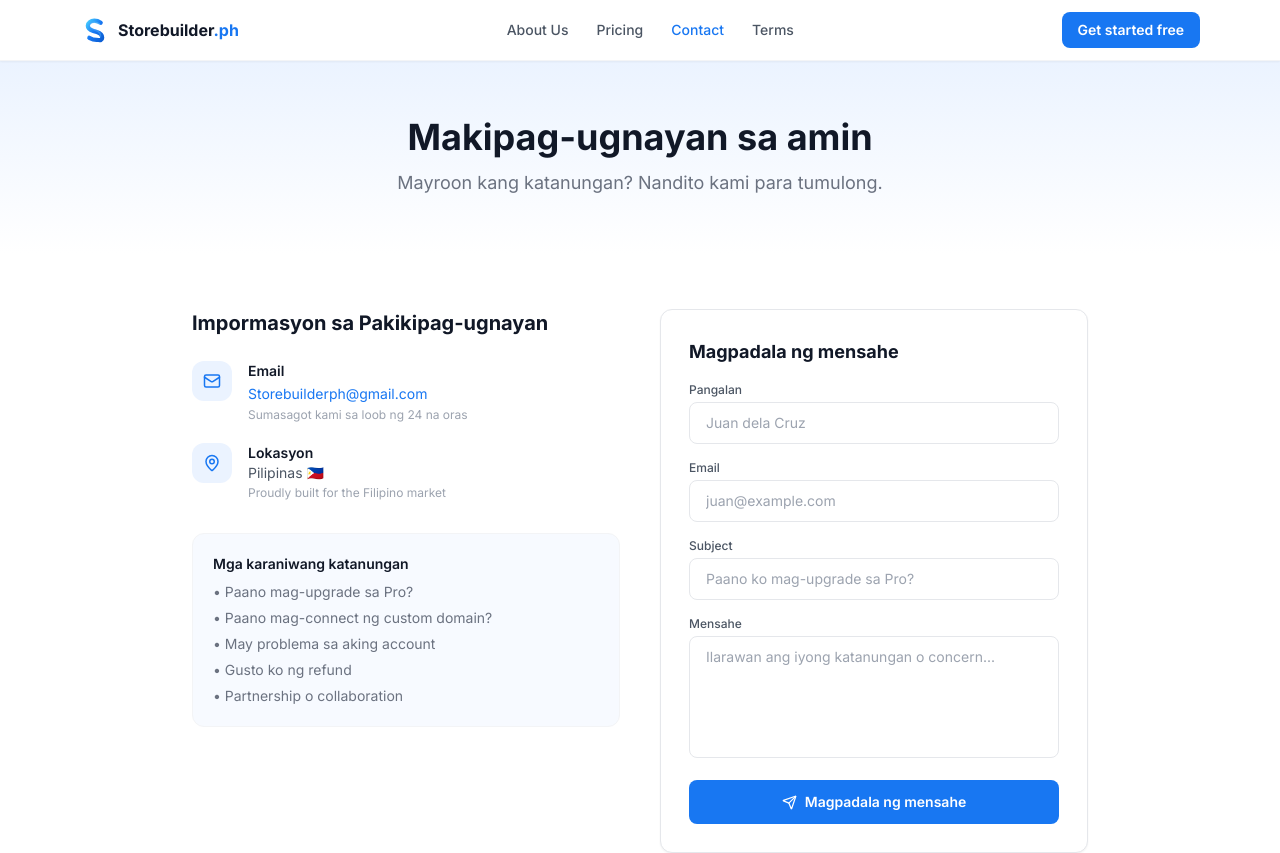
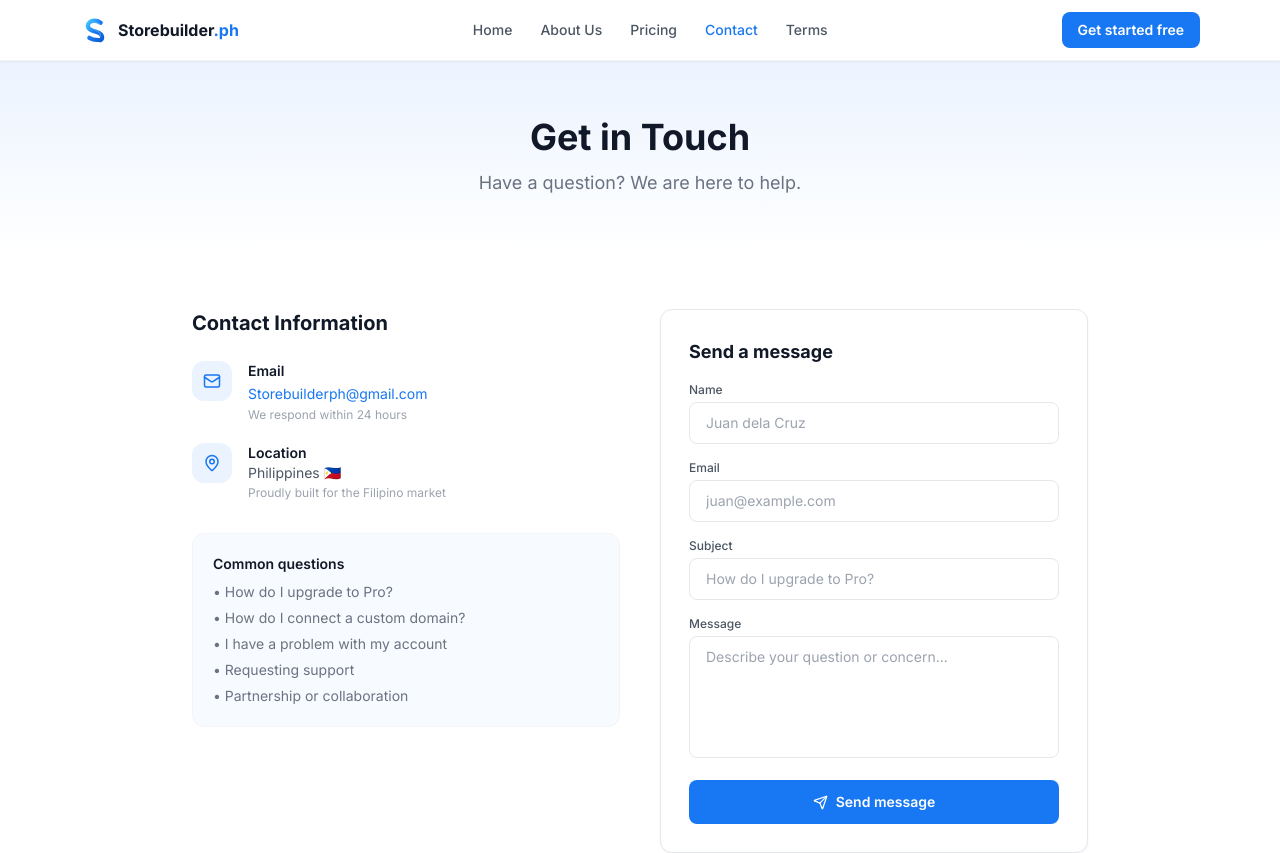
Before and after one commit to markzkieshulala-coder/Storebuilder.ph, a Next.js app: page /contact in a window 1280 px wide. Shown: the top 853 px of the page. Built offline with nearby package versions, Linux system fonts and the light colour scheme.

Commit message:
Update app/contact/page.tsx: Phase 10 changes

```diff
--- a/app/contact/page.tsx
+++ b/app/contact/page.tsx
@@ -33,6 +33,7 @@ export default function ContactPage() {
             <span className="font-bold text-gray-900">Storebuilder<span style={{ color: BLUE }}>.ph</span></span>
           </Link>
           <div className="hidden md:flex items-center gap-7 text-sm font-medium text-gray-600">
+            <Link href="/" className="hover:text-blue-600 transition-colors">Home</Link>
             <Link href="/about" className="hover:text-blue-600 transition-colors">About Us</Link>
             <Link href="/upgrade" className="hover:text-blue-600 transition-colors">Pricing</Link>
             <Link href="/contact" className="transition-colors" style={{ color: BLUE }}>Contact</Link>
@@ -47,8 +48,8 @@ export default function ContactPage() {
       {/* Hero */}
       <section className="py-14 px-4 text-center" style={{ background: "linear-gradient(180deg, #EBF3FF 0%, #fff 100%)" }}>
         <div className="max-w-2xl mx-auto">
-          <h1 className="text-4xl font-bold text-gray-900 mb-3">Makipag-ugnayan sa amin</h1>
-          <p className="text-gray-500 text-lg">Mayroon kang katanungan? Nandito kami para tumulong.</p>
+          <h1 className="text-4xl font-bold text-gray-900 mb-3">Get in Touch</h1>
+          <p className="text-gray-500 text-lg">Have a question? We are here to help.</p>
         </div>
       </section>
 
@@ -56,7 +57,7 @@ export default function ContactPage() {
         <div className="max-w-4xl mx-auto grid md:grid-cols-2 gap-10">
           {/* Info */}
           <div>
-            <h2 className="text-xl font-bold text-gray-900 mb-6">Impormasyon sa Pakikipag-ugnayan</h2>
+            <h2 className="text-xl font-bold text-gray-900 mb-6">Contact Information</h2>
             <div className="space-y-5">
               <div className="flex items-start gap-4">
                 <div className="w-10 h-10 rounded-xl flex items-center justify-center shrink-0" style={{ background: "#EBF3FF" }}>
@@ -67,7 +68,7 @@ export default function ContactPage() {
                   <a href="mailto:Storebuilderph@gmail.com" className="text-sm hover:underline" style={{ color: BLUE }}>
                     Storebuilderph@gmail.com
                   </a>
-                  <p className="text-xs text-gray-400 mt-0.5">Sumasagot kami sa loob ng 24 na oras</p>
+                  <p className="text-xs text-gray-400 mt-0.5">We respond within 24 hours</p>
                 </div>
               </div>
               <div className="flex items-start gap-4">
@@ -75,21 +76,21 @@ export default function ContactPage() {
                   <MapPin size={18} style={{ color: BLUE }} />
                 </div>
                 <div>
-                  <p className="font-semibold text-gray-900 text-sm">Lokasyon</p>
-                  <p className="text-sm text-gray-600">Pilipinas 🇵🇭</p>
+                  <p className="font-semibold text-gray-900 text-sm">Location</p>
+                  <p className="text-sm text-gray-600">Philippines 🇵🇭</p>
                   <p className="text-xs text-gray-400 mt-0.5">Proudly built for the Filipino market</p>
                 </div>
               </div>
             </div>
 
             <div className="mt-8 p-5 rounded-xl border border-gray-100" style={{ background: "#F7FAFF" }}>
-              <p className="font-semibold text-gray-900 text-sm mb-2">Mga karaniwang katanungan</p>
+              <p className="font-semibold text-gray-900 text-sm mb-2">Common questions</p>
               <ul className="space-y-1.5 text-sm text-gray-500">
-                <li>• Paano mag-upgrade sa Pro?</li>
-                <li>• Paano mag-connect ng custom domain?</li>
-                <li>• May problema sa aking account</li>
-                <li>• Gusto ko ng refund</li>
-                <li>• Partnership o collaboration</li>
+                <li>• How do I upgrade to Pro?</li>
+                <li>• How do I connect a custom domain?</li>
+                <li>• I have a problem with my account</li>
+                <li>• Requesting support</li>
+                <li>• Partnership or collaboration</li>
               </ul>
             </div>
           </div>
@@ -100,20 +101,20 @@ export default function ContactPage() {
               <div className="text-center py-10">
                 <CheckCircle size={48} className="mx-auto mb-4" style={{ color: BLUE }} />
                 <h3 className="text-xl font-bold text-gray-900 mb-2">Message sent!</h3>
-                <p className="text-gray-500 text-sm mb-6">Salamat sa iyong mensahe. Makikipag-ugnayan kami sa iyo sa lalong madaling panahon.</p>
+                <p className="text-gray-500 text-sm mb-6">Thank you for your message. We will get back to you shortly.</p>
                 <button
                   onClick={() => { setSent(false); setForm({ name: "", email: "", subject: "", message: "" }); }}
                   className="text-sm font-medium hover:underline"
                   style={{ color: BLUE }}
                 >
-                  Magpadala ng isa pa
+                  Send another message
                 </button>
               </div>
             ) : (
               <form onSubmit={handleSubmit} className="space-y-4">
-                <h2 className="text-lg font-bold text-gray-900 mb-2">Magpadala ng mensahe</h2>
+                <h2 className="text-lg font-bold text-gray-900 mb-2">Send a message</h2>
                 <div>
-                  <label className="block text-xs font-medium text-gray-600 mb-1">Pangalan</label>
+                  <label className="block text-xs font-medium text-gray-600 mb-1">Name</label>
                   <input
                     type="text"
                     required
@@ -146,20 +147,20 @@ export default function ContactPage() {
                     required
                     value={form.subject}
                     onChange={(e) => setForm({ ...form, subject: e.target.value })}
-                    placeholder="Paano ko mag-upgrade sa Pro?"
+                    placeholder="How do I upgrade to Pro?"
                     className="w-full border border-gray-200 rounded-lg px-4 py-2.5 text-sm outline-none transition-all"
                     onFocus={(e) => e.target.style.borderColor = BLUE}
                     onBlur={(e) => e.target.style.borderColor = "#e5e7eb"}
                   />
                 </div>
                 <div>
-                  <label className="block text-xs font-medium text-gray-600 mb-1">Mensahe</label>
+                  <label className="block text-xs font-medium text-gray-600 mb-1">Message</label>
                   <textarea
                     required
                     rows={5}
                     value={form.message}
                     onChange={(e) => setForm({ ...form, message: e.target.value })}
-                    placeholder="Ilarawan ang iyong katanungan o concern..."
+                    placeholder="Describe your question or concern..."
                     className="w-full border border-gray-200 rounded-lg px-4 py-2.5 text-sm outline-none resize-none transition-all"
                     onFocus={(e) => e.target.style.borderColor = BLUE}
                     onBlur={(e) => e.target.style.borderColor = "#e5e7eb"}
@@ -174,7 +175,7 @@ export default function ContactPage() {
                   {sending ? (
                     <span className="w-4 h-4 border-2 border-white/40 border-t-white rounded-full animate-spin" />
                   ) : (
-                    <><Send size={15} /> Magpadala ng mensahe</>
+                    <><Send size={15} /> Send message</>
                   )}
                 </button>
               </form>
```
